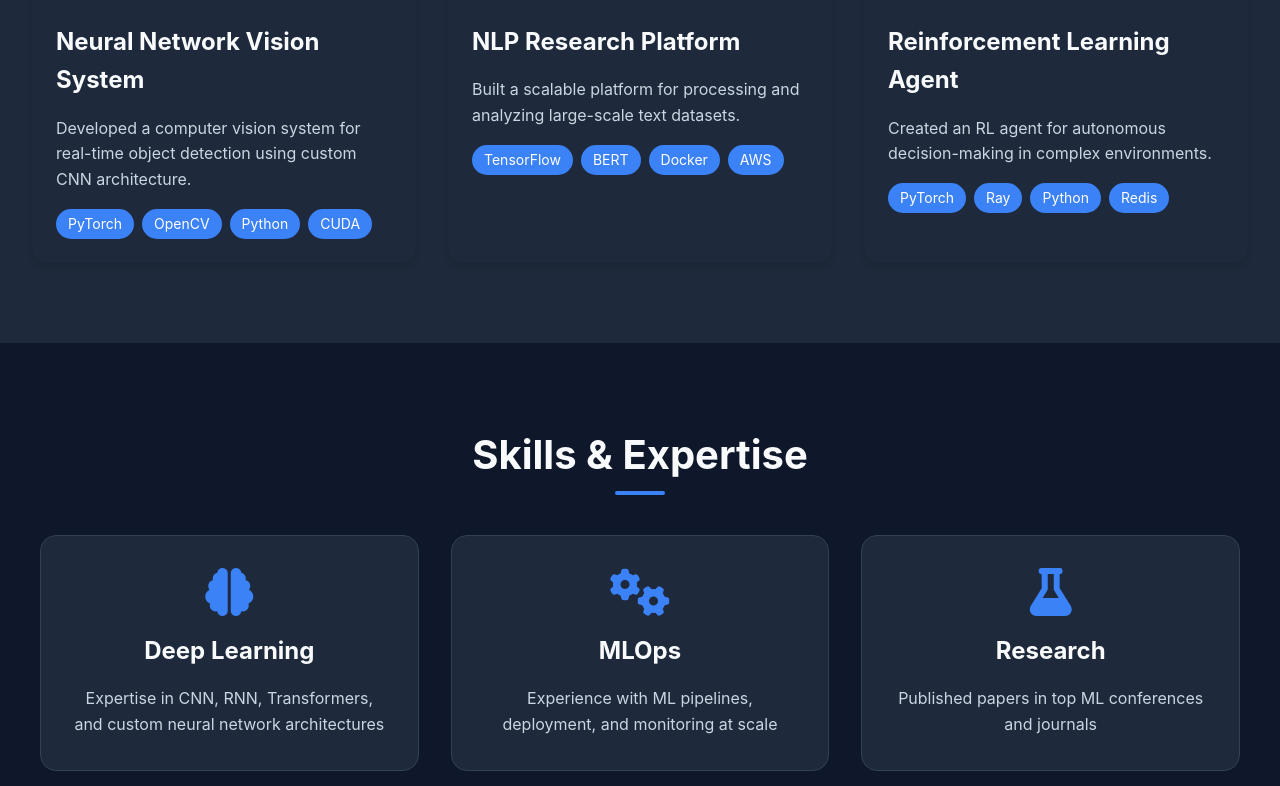
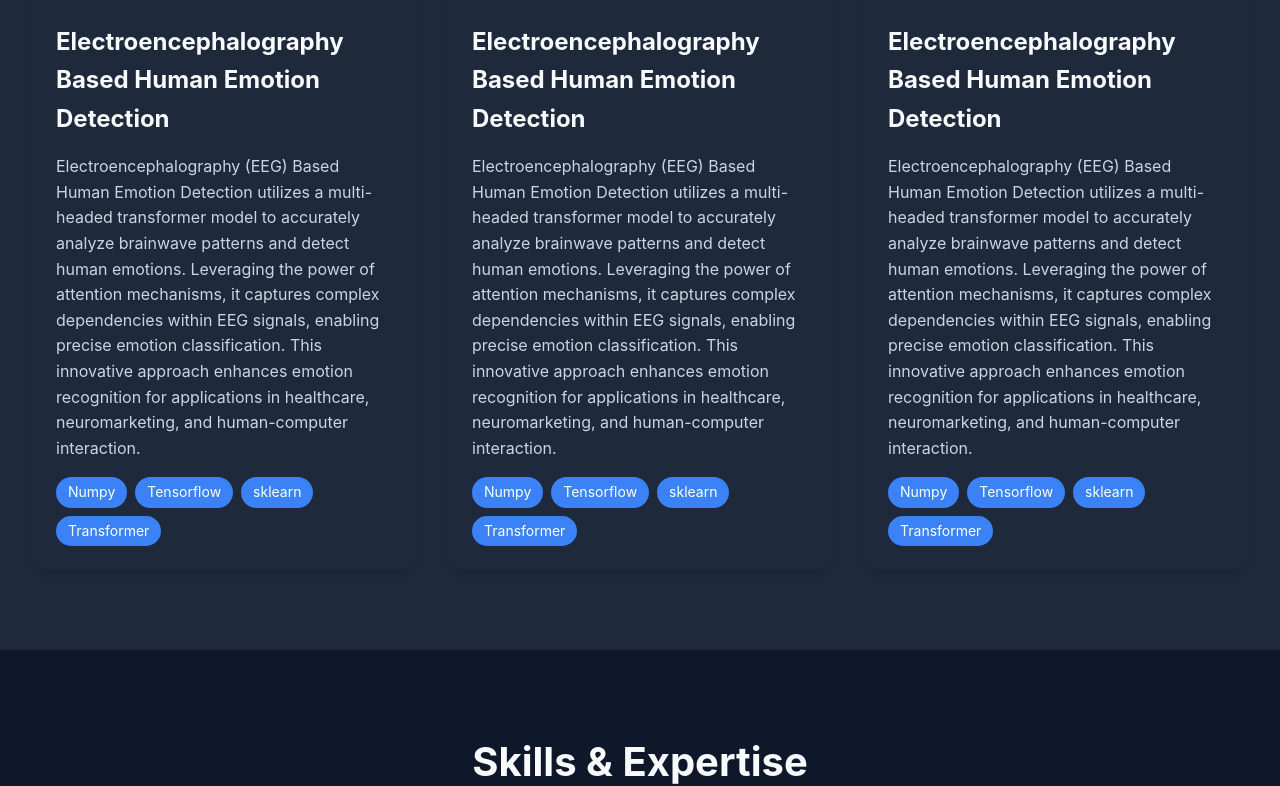
Before and after one commit to Philomathic01/Portfolio1, a Django app: page / in a window 1280 px wide. Shown: the part 1193-1979 px from the top of the page. Run offline with Django 5.2, Linux system fonts and the light colour scheme.

Commit message:
Update index.html

```diff
--- a/main/templates/main/index.html
+++ b/main/templates/main/index.html
@@ -63,12 +63,13 @@
                     </div>
                 </div>
                 <div class="project-content">
-                    <h3>{{ project.title }}</h3>
-                    <p>{{ project.description }}</p>
+                    <h3>Electroencephalography Based Human Emotion Detection</h3>
+                    <p>Electroencephalography (EEG) Based Human Emotion Detection utilizes a multi-headed transformer model to accurately analyze brainwave patterns and detect human emotions. Leveraging the power of attention mechanisms, it captures complex dependencies within EEG signals, enabling precise emotion classification. This innovative approach enhances emotion recognition for applications in healthcare, neuromarketing, and human-computer interaction.</p>
                     <div class="tech-tags">
-                        {% for tech in project.technologies %}
-                        <span class="tag">{{ tech }}</span>
-                        {% endfor %}
+                        <span class="tag">Numpy</span>
+                        <span class="tag">Tensorflow</span>
+                        <span class="tag">sklearn</span>
+                        <span class="tag">Transformer</span>
                     </div>
                 </div>
             </div>
```
